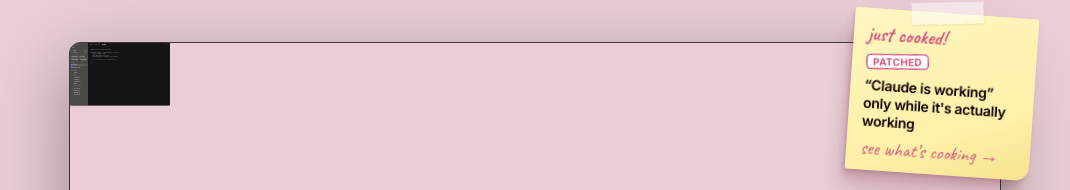
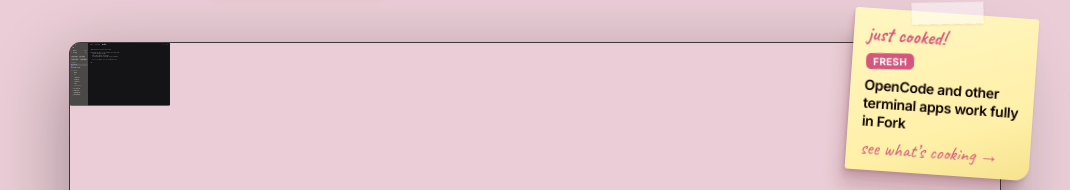
Before and after one commit to harshii0509/fork-website, a Next.js app: page /v1 in a window 1280 px wide. Shown: the part 467-657 px from the top of the page, without its empty margins (102-1172 px from the left). Built offline with nearby package versions, Linux system fonts and the light colour scheme.

Commit message:
What's cooking: OpenCode and other terminal apps work fully in Fork
Co-Authored-By: Claude Opus 5.5 (1M context) <noreply@anthropic.com>
Claude-Session: https://claude.ai/code/session_01QQQLviCfb3bqu6TPFdU8rA

```diff
--- a/app/whats-cooking/entries.ts
+++ b/app/whats-cooking/entries.ts
@@ -32,6 +32,15 @@ export const RELEASES: { version: string; at: string }[] = [
 ];
 
 export const ENTRIES: Entry[] = [
+  // ---- 1 Oct -----------------------------------------------------------------------------------
+  {
+    at: "2026-10-01T09:41+05:30",
+    title: "OpenCode and other terminal apps work fully in Fork",
+    what: "Apps that run inside the terminal, like OpenCode, now get everything they ask for. That means full colour, pictures in the terminal, copying to your clipboard (apps can never read it) and links you can ⌘-click. Fork also knows when OpenCode, Codex or Gemini is working: the bar says “OpenCode is working.”, Esc stops it, and the tab’s blob shows when it’s done, just like Claude. When something finishes or needs you while you’re in another app, a Mac notification and a dock badge tell you, and clicking it takes you to that tab. You can turn that off in Settings → Notifications.",
+    why: "The OpenCode team’s OpenTUI kit showed us what modern terminal apps expect from a terminal, and Fork was quietly missing some of it. OpenCode’s copy didn’t work, for one. Fork is for whatever tools you use, so they should all feel at home in it.",
+    kind: "new",
+    where: "app",
+  },
   // ---- 30 Sep ----------------------------------------------------------------------------------
   {
     at: "2026-09-30T20:30+05:30",
```
